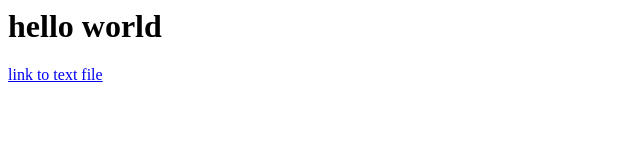
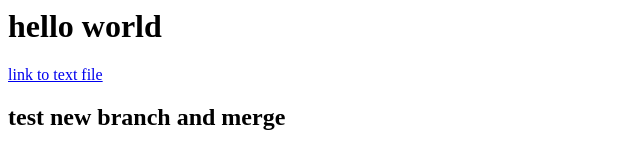
Before and after one commit to labkomsmakbo/latihan-git, a plain HTML site: page index.html in a window 1280 px wide. Shown: the whole page, without its empty margins (0-640 px from the left). Drawn offline with Linux system fonts and the light colour scheme.

Commit message:
Update index.html

```diff
--- a/index.html
+++ b/index.html
@@ -5,5 +5,6 @@
 <body>
 <h1>hello world</h1>
   <a href="123.txt"><p>link to text file</p></a>
+  <h2> test new branch and merge</h2>
 </body>
 </html>
```
